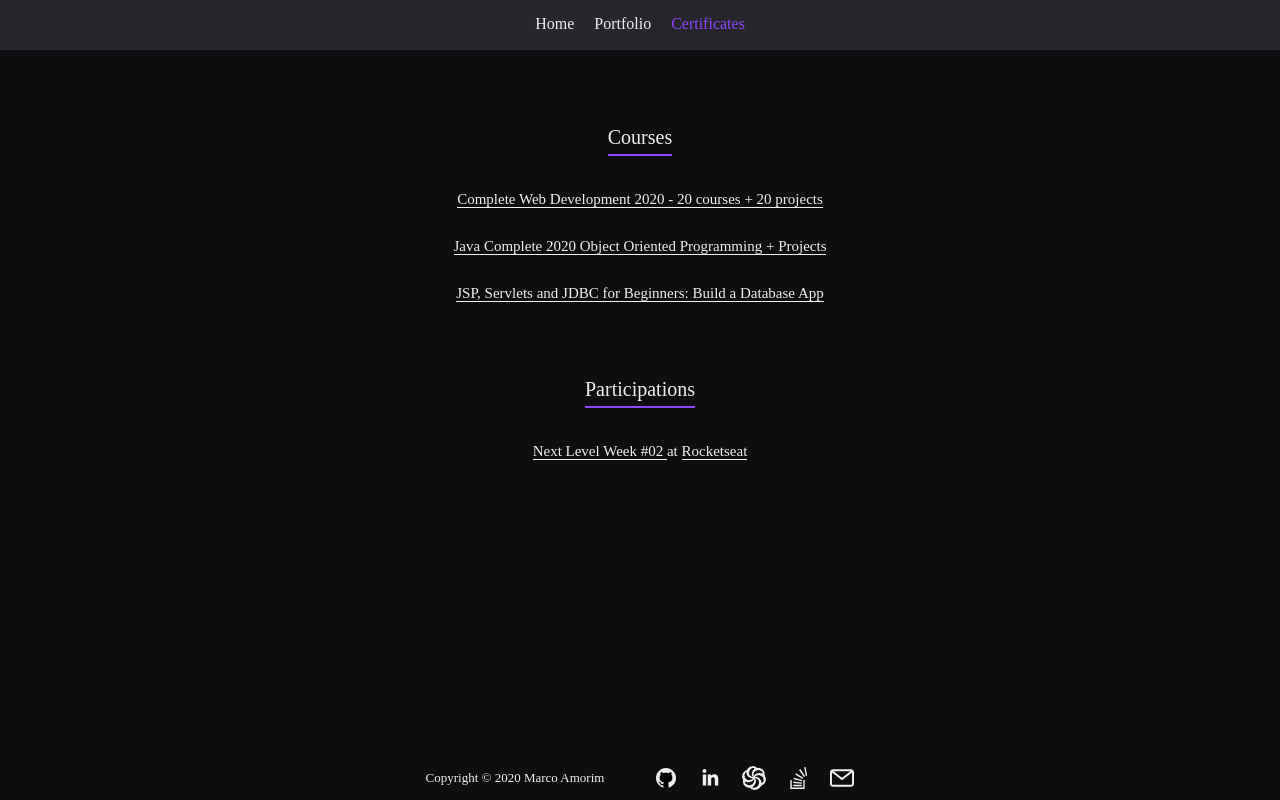
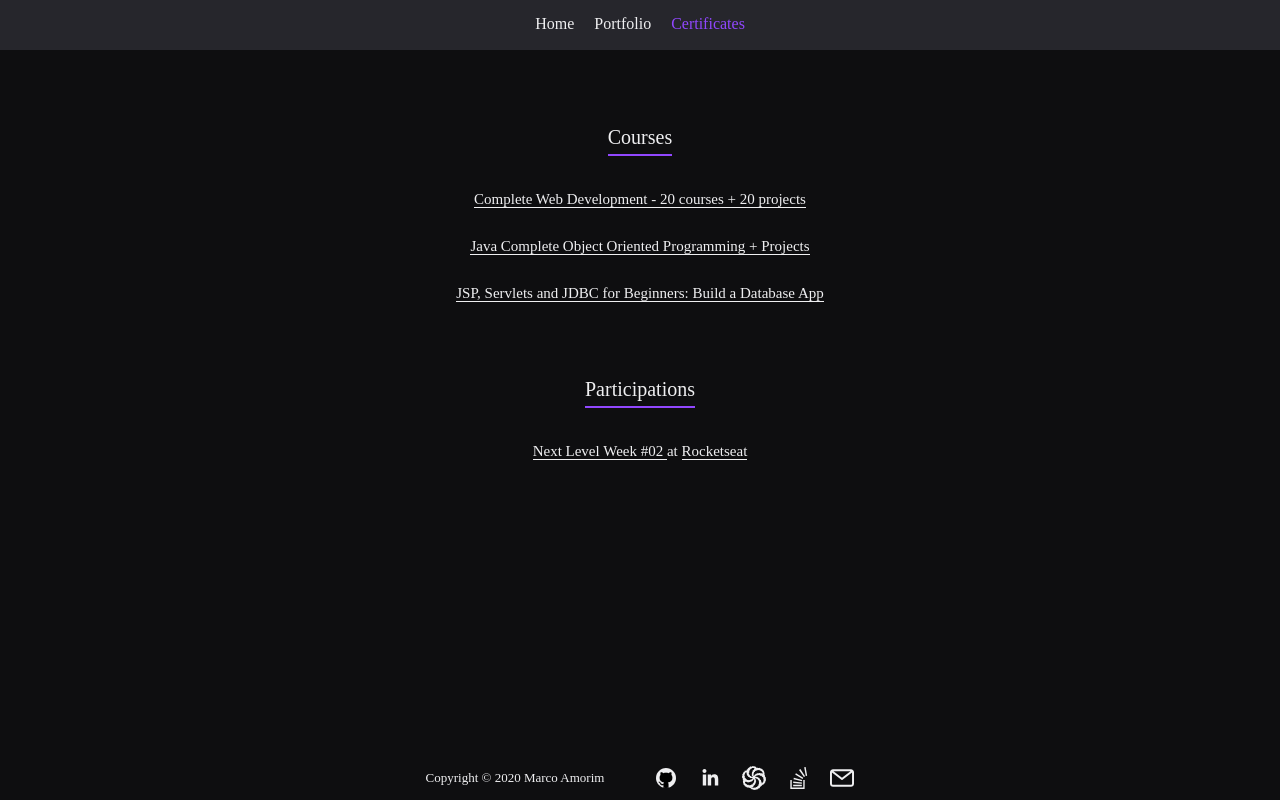
Before and after one commit to marco-amorim/website, a React (Create React App) app: page /certificates in a window 1280 px wide. Built offline with nearby package versions, Linux system fonts and the light colour scheme; a web font is replaced by a local one.

Commit message:
fixes on courses titles

```diff
--- a/src/pages/Certificates/index.tsx
+++ b/src/pages/Certificates/index.tsx
@@ -17,7 +17,7 @@ const Certificates = () => {
 						rel="noopener noreferrer"
 						target="_blank"
 					>
-						Complete Web Development 2020 - 20 courses + 20 projects
+						Complete Web Development - 20 courses + 20 projects
 					</a>
 				</li>
 				<li>
@@ -26,7 +26,7 @@ const Certificates = () => {
 						rel="noopener noreferrer"
 						target="_blank"
 					>
-						Java Complete 2020 Object Oriented Programming + Projects
+						Java Complete Object Oriented Programming + Projects
 					</a>
 				</li>
 				<li>
```
